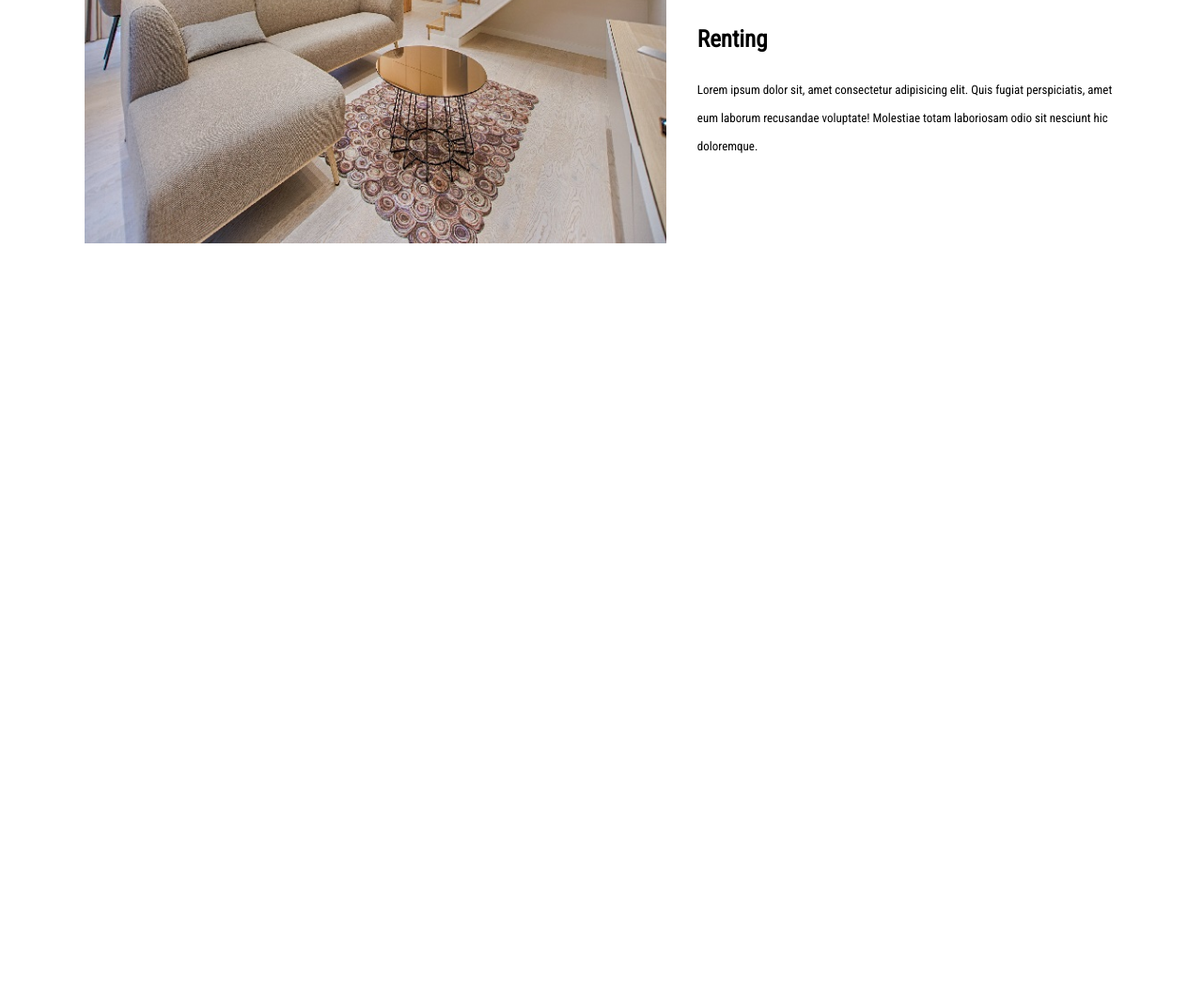
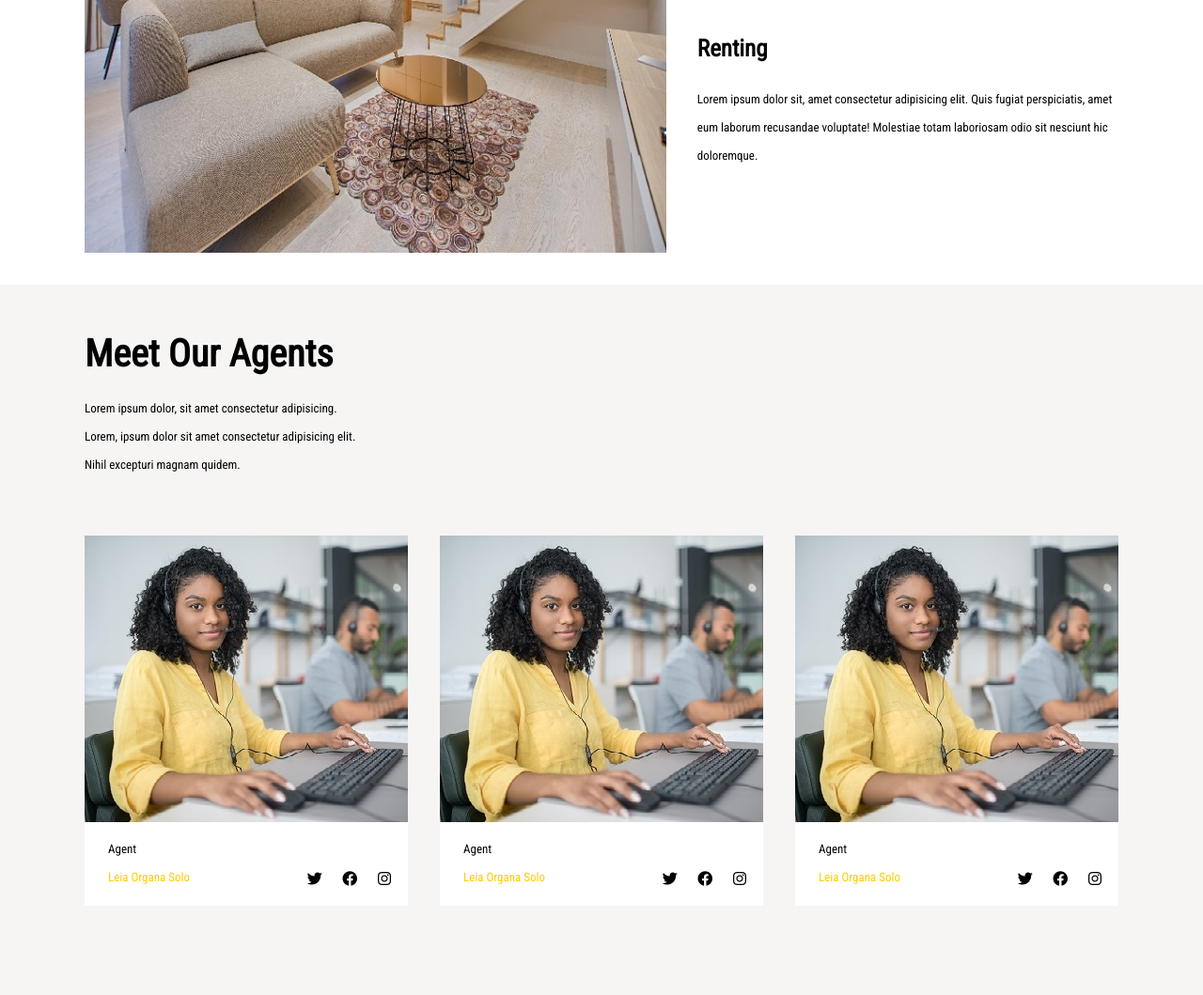
Before and after one commit to Rus203/Remind-html-css-and-javaScript, a plain HTML site: page index.html in a window 1280 px wide. Shown: the part 3953-5012 px from the top of the page at 94% size. Before the commit the page ends 4216 px from the top, so only its background shows below. Drawn offline with Linux system fonts and the light colour scheme.

Commit message:
feat: add section agents

```diff
--- a/index.html
+++ b/index.html
@@ -220,6 +220,58 @@
           </div>
         </div>
       </section>
+      <section class="agents">
+        <div class="wrapper">
+          <h2>Meet Our Agents</h2>
+          <p>Lorem ipsum dolor, sit amet consectetur adipisicing.</p>
+          <p>Lorem, ipsum dolor sit amet consectetur adipisicing elit. <br>Nihil excepturi magnam quidem.</p>
+          <div class="agent-cards">
+            <div class="agent-card">
+              <img src="./images/agent.jpg" alt="agent">
+              <div class="agent-info">
+                <p>Agent</p>
+                <div class="agent-block">
+                  <p class="agent-name">Leia Organa Solo</p>
+                  <div class="social">
+                    <a href="#"><i class="fab fa-twitter"></i></a>
+                    <a href=""><i class="fab fa-facebook"></i></a>
+                    <a href="#"><i class="fab fa-instagram"></i></a>
+                  </div>
+                </div>
+              </div>
+            </div>
+            <div class="agent-card">
+              <img src="./images/agent.jpg" alt="agent">
+              <div class="agent-info">
+                <p>Agent</p>
+                <div class="agent-block">
+                  <p class="agent-name">Leia Organa Solo</p>
+                  <div class="social">
+                    <a href="#"><i class="fab fa-twitter"></i></a>
+                    <a href=""><i class="fab fa-facebook"></i></a>
+                    <a href="#"><i class="fab fa-instagram"></i></a>
+                  </div>
+                </div>
+              </div>
+            </div>
+            <div class="agent-card">
+              <img src="./images/agent.jpg" alt="agent">
+              <div class="agent-info">
+                <p>Agent</p>
+                <div class="agent-block">
+                  <p class="agent-name">Leia Organa Solo</p>
+                  <div class="social">
+                    <a href="#"><i class="fab fa-twitter"></i></a>
+                    <a href=""><i class="fab fa-facebook"></i></a>
+                    <a href="#"><i class="fab fa-instagram"></i></a>
+                  </div>
+                </div>
+              </div>
+            </div>
+          </div>
+        </div>
+
+      </section>
     </main>
     <script src="./code.js"></script>
   </body>
--- a/style.css
+++ b/style.css
@@ -272,7 +272,7 @@ nav {
 }
 
 .step-container {
-  margin-bottom: 50px;
+  margin-bottom: 60px;
   display: flex;
   column-gap: 10px;
   justify-content: space-between;
@@ -337,6 +337,74 @@ nav {
 .services h4 {
   font-size: 25px;
   margin-bottom: 25px;
+}
+
+.agents {
+  background-color: #f6f5f4;
+  padding-top: 50px;
+  margin-top: 30px;
+}
+
+.agents h2 {
+  font-size: 40px;
+  margin-bottom: 20px;
+}
+
+.agents p {
+  font-size: 13px;
+  line-height: 30px;
+}
+
+.agents p:nth-child(3) {
+  margin-bottom: 60px;
+}
+
+.agent-block {
+  display: flex;
+  justify-content: space-between;
+}
+
+.social i {
+  margin-right: 32px;
+  position: relative;
+  top: 7px;
+  color: black;
+}
+
+.social i:hover {
+  color: #ffcc01;
+}
+
+.social i:last-child {
+  margin-right: 18px;
+}
+
+.agent-card {
+  max-width: 344px;
+  background-color: white;
+  box-shadow: 0 0 rgba(0, 0, 0, 0.5);
+  padding-bottom: 15px;
+}
+
+.agent-card:hover {
+  box-shadow: 0 0 rgba(0, 0, 0, 0.7);
+}
+
+.agent-info {
+  padding-top: 10px;
+  padding-left: 25px;
+}
+
+.agent-name {
+  color: #ffcc01;
+}
+
+.agent-cards {
+  display: flex;
+  flex-direction: row;
+  column-gap: 10px;
+  justify-content: space-between;
+  padding-bottom: 95px;
 }
 
 
@@ -523,4 +591,21 @@ nav {
   .services p {
     margin-left: 15px;
   }
+
+  .agent-cards {
+    display: flex;
+    flex-direction: column;
+    column-gap: 10px;
+    justify-content: center;
+    align-items: center;
+    padding-bottom: 95px;
+  }
+
+  .agents h2, .agents p  {
+    margin-left: 15px;
+  }
+
+  .agents p:nth-child(3) {
+    margin-bottom: 40px;
+  }
 }
```
Also changed, not shown: images/agent.jpg (added).
